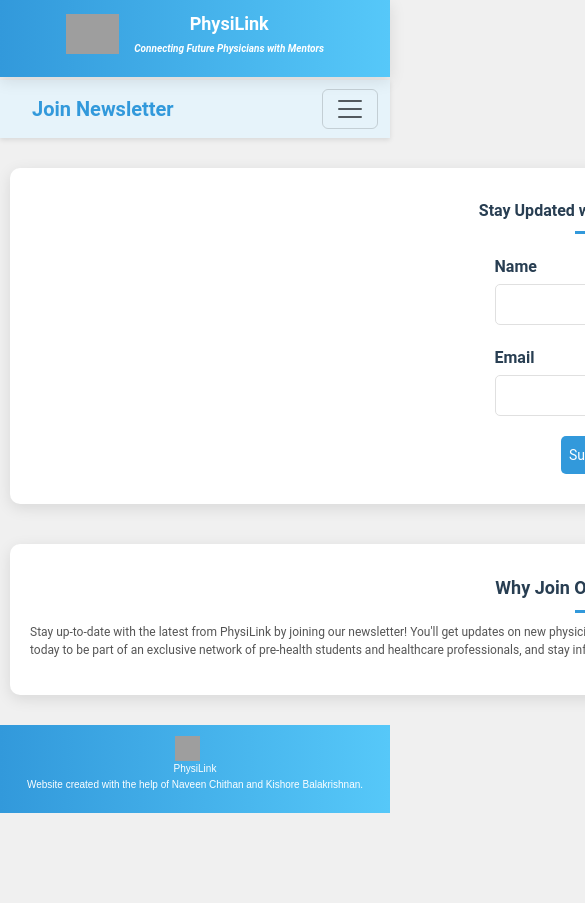
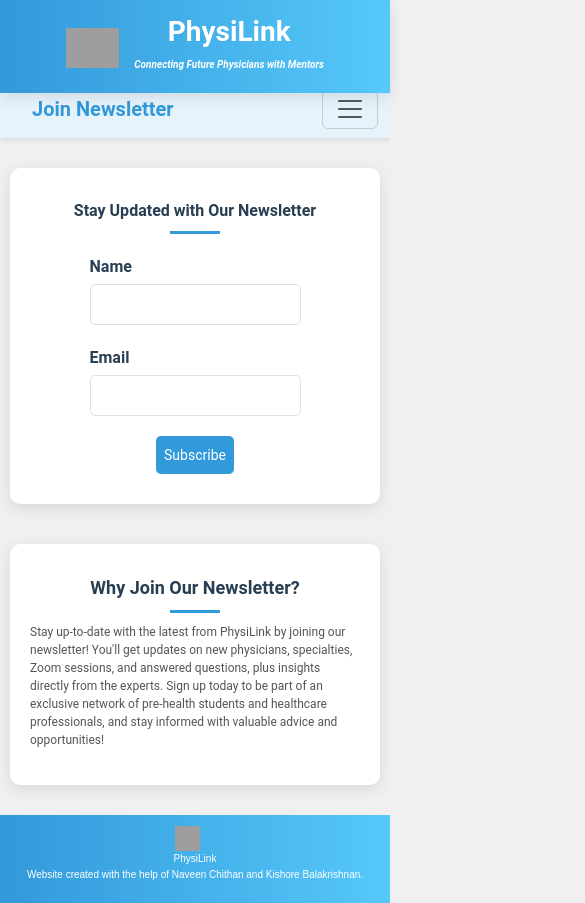
Before and after one commit to shy-i-am-7/DoctorNetwork, a React (Create React App) app: page /Newsletter in a window 390 px wide. Shown: the top 903 px of the page, 585 px wide, since content can reach past the window. Before the commit the page ends 844 px from the top, so only its background shows below. Built offline with nearby package versions, Linux system fonts and the light colour scheme; grey boxes are pictures that could not be loaded.

Commit message:
Fixed the mobile friendly issue

```diff
--- a/src/App.css
+++ b/src/App.css
@@ -3,94 +3,18 @@ body {
   font-family: 'Roboto', sans-serif;
   background-color: #f0f0f0;
 }
-.header {
-  background: linear-gradient(90deg, #3299db, #56c8f9);
-  color: white;
-  text-align: center;
-  padding: 15px 20px;
-  font-size: 28px;
-  font-weight: bold;
-  box-shadow: 0 4px 15px rgba(0, 0, 0, 0.1);
-  position: fixed;
-  width: calc(100% - 40px);
-  top: 0;
-  left: 50%;
-  transform: translateX(-50%);
-  z-index: 1000;
-  display: flex;
-  align-items: center;
-  justify-content: center;
-  border-radius: 10px;
-}
-.header-logo {
-  margin-right: 15px;
-}
-.header-logo img {
-  height: 40px;
-  vertical-align: middle;
-}
-.header-title {
-  vertical-align: middle;
-}
-.sub-header {
-  background-color: #e6f3fa;
-  color: #3299db;
-  padding: 08px 0;
-  font-size: 15px;
-  font-weight: bold;
-  box-shadow: 0 2px 5px rgba(0, 0, 0, 0.1);
-  margin-top: 80px;
-  display: flex;
-  justify-content: space-between;
-  align-items: center;
-}
-.sub-header-title {
-  margin-left: 20px;
-  text-align: left;
-
-}
-.sub-header-tabs {
-  display: flex;
-}
-.sub-header-tab {
-  padding: 10px 15px;
-  color: #3299db;
-  text-decoration: none;
-  transition: background-color 0.3s;
-}
-.sub-header-tab:hover, .sub-header-tab.active {
-  background-color: rgba(50, 153, 219, 0.2);
-}
-.container {
+/* .container {
   display: flex;
   justify-content: center;
   gap: 20px;
   padding: 20px;
   width: 1200px;
   margin: 20px auto 0 auto;
-}
+} */
 .module-spacer {
   height: 0px;
 }
-.box {
-  flex: 1;
-  background-color: white;
-  border-radius: 10px;
-  box-shadow: 0 4px 15px rgba(0, 0, 0, 0.1);
-  padding: 20px;
-  display: flex;
-  flex-direction: column;
-  align-items: center;
-  width: calc(33.33% - 20px);
-  height: 500px;
-  box-sizing: border-box;
-  overflow: hidden;
-  transition: all 0.3s ease;
-}
-.box:hover {
-  transform: translateY(-5px);
-  box-shadow: 0 6px 20px rgba(0, 0, 0, 0.15);
-}
+
 .title {
   font-size: 20px;
   font-weight: 700;
@@ -177,10 +101,10 @@ body {
   margin-bottom: 10px;
   box-shadow: 0 4px 10px rgba(0, 0, 0, 0.1);
 }
-.author-photo img {
+/* .author-photo img {
   width: 100%;
   display: block;
-}
+} */
 .author-name {
   font-size: 24px;
   font-weight: 700;
@@ -290,35 +214,118 @@ body {
   font-style: italic;
   color: #757575;
 }
-@media (max-width: 768px) {
-  .container {
-      flex-direction: column;
+
+
+/* Responsive Design */
+@media (max-width: 1024px) {
+  .questions-and-answers-container {
+    flex-direction: column;
   }
+
   .box {
-      width: 100%;
+    margin-bottom: 20px;
   }
-  .sub-header {
-      flex-direction: column;
-      align-items: flex-start;
 
+  .header, .sub-header {
+    /* flex-direction: column; */
+    align-items: center;
+    width: 100%;
+    padding: 10px;
+    margin-bottom: 10px;
   }
-  .sub-header-tabs {
-      flex-direction: column;
-      width: 100%;
+
+  .header-title, .sub-header-title {
+    margin-bottom: 10px;
   }
-  .sub-header-tab {
-      width: 100%;
-      text-align: left;
+  .author-photo img {
+    width: 100%;
+    display: block;
   }
-.sub-header1 {
-  background-color: #e6f3fa;
-  color: #3299db;
-  text-align: center;
-  padding: 10px 0;
-  font-size: 20px;
-  font-weight: bold;
-  box-shadow: 0 2px 5px rgba(0, 0, 0, 0.1);
-  margin-top: 80px;
 }
 
+@media (max-width: 768px) {
+  /* .header-title, .sub-header-title {
+    font-size: 20px;
+  }
+
+  .sub-header-tabs {
+    flex-direction: column;
+    gap: 10px;
+  } */
+
+  .sub-header{
+    margin-top: auto;
+    display: block;
+  }
+  .header-logo img{
+    /* display: flex-start; */
+    vertical-align: left;
+  }
+
+  .header{
+    /* flex-direction: column; */
+    align-items: center;
+    /* padding: 10px; */
+    width: 100%;
+    margin-bottom: 50px;
+    display: block;
+  }
+
+  .questions-and-answers-container {
+    padding: 10px;
+  }
+
+  .box {
+    padding: 15px;
+  }
+
+  .item {
+    padding: 8px;
+  }
+
+  .title {
+    font-size: 16px;
+  }
+  .author-photo img {
+    width: 100%;
+    display: flex-start;
+  }
 }
+
+@media (max-width: 480px) {
+  /* .header-title, .sub-header-title {
+    font-size: 18px;
+  } */
+
+  .sub-header {
+    display: block;
+  }
+
+  .header{
+    /* flex-direction: column; */
+    align-items: center;
+    padding: 10px;
+    width: 100%;
+    margin-bottom: 20px;
+  }
+  .questions-and-answers-container {
+    padding: 5px;
+    gap: 20px;
+  }
+
+  .box {
+    padding: 10px;
+  }
+
+  .item {
+    padding: 6px;
+  }
+
+  .title {
+    font-size: 14px;
+  }
+  .author-photo img {
+    width: 100%;
+    display: flex-start;
+  }
+}
--- a/src/components/doctor_of_month/DoctorOfMonth.css
+++ b/src/components/doctor_of_month/DoctorOfMonth.css
@@ -70,73 +70,3 @@
     border-radius: 5px;
     margin-top: 20px;
 }
-
-/* Responsive Design */
-@media (max-width: 1024px) {
-  .questions-and-answers-container {
-    flex-direction: column;
-  }
-
-  .box {
-    margin-bottom: 20px;
-  }
-
-  .header, .sub-header {
-    /* flex-direction: column; */
-    align-items: flex-start;
-  }
-
-  .header-title, .sub-header-title {
-    margin-bottom: 10px;
-  }
-}
-
-@media (max-width: 768px) {
-  .header-title, .sub-header-title {
-    font-size: 20px;
-  }
-
-  .sub-header-tabs {
-    flex-direction: column;
-    gap: 10px;
-  }
-
-  .questions-and-answers-container {
-    padding: 10px;
-  }
-
-  .box {
-    padding: 15px;
-  }
-
-  .item {
-    padding: 8px;
-  }
-
-  .title {
-    font-size: 16px;
-  }
-}
-
-@media (max-width: 480px) {
-  .header-title, .sub-header-title {
-    font-size: 18px;
-  }
-
-  .questions-and-answers-container {
-    padding: 5px;
-    gap: 20px;
-  }
-
-  .box {
-    padding: 10px;
-  }
-
-  .item {
-    padding: 6px;
-  }
-
-  .title {
-    font-size: 14px;
-  }
-}
--- a/src/components/layout/header.css
+++ b/src/components/layout/header.css
@@ -7,7 +7,7 @@
     font-weight: bold;
     box-shadow: 0 4px 15px rgba(0, 0, 0, 0.1);
     position: fixed;
-    width: calc(100%);
+    width: 100%;
     top: 0;
     left: 50%;
     transform: translateX(-50%);
```
